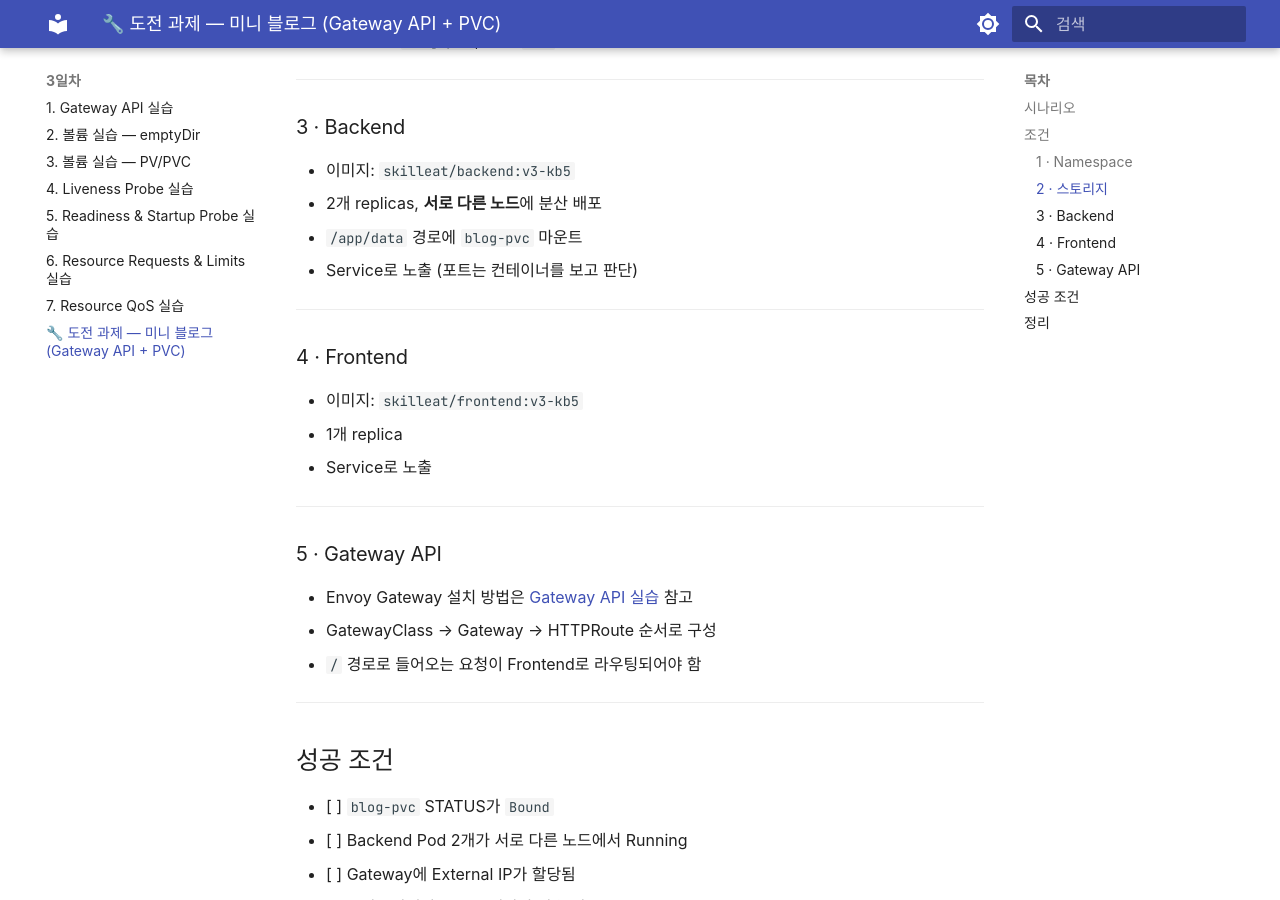
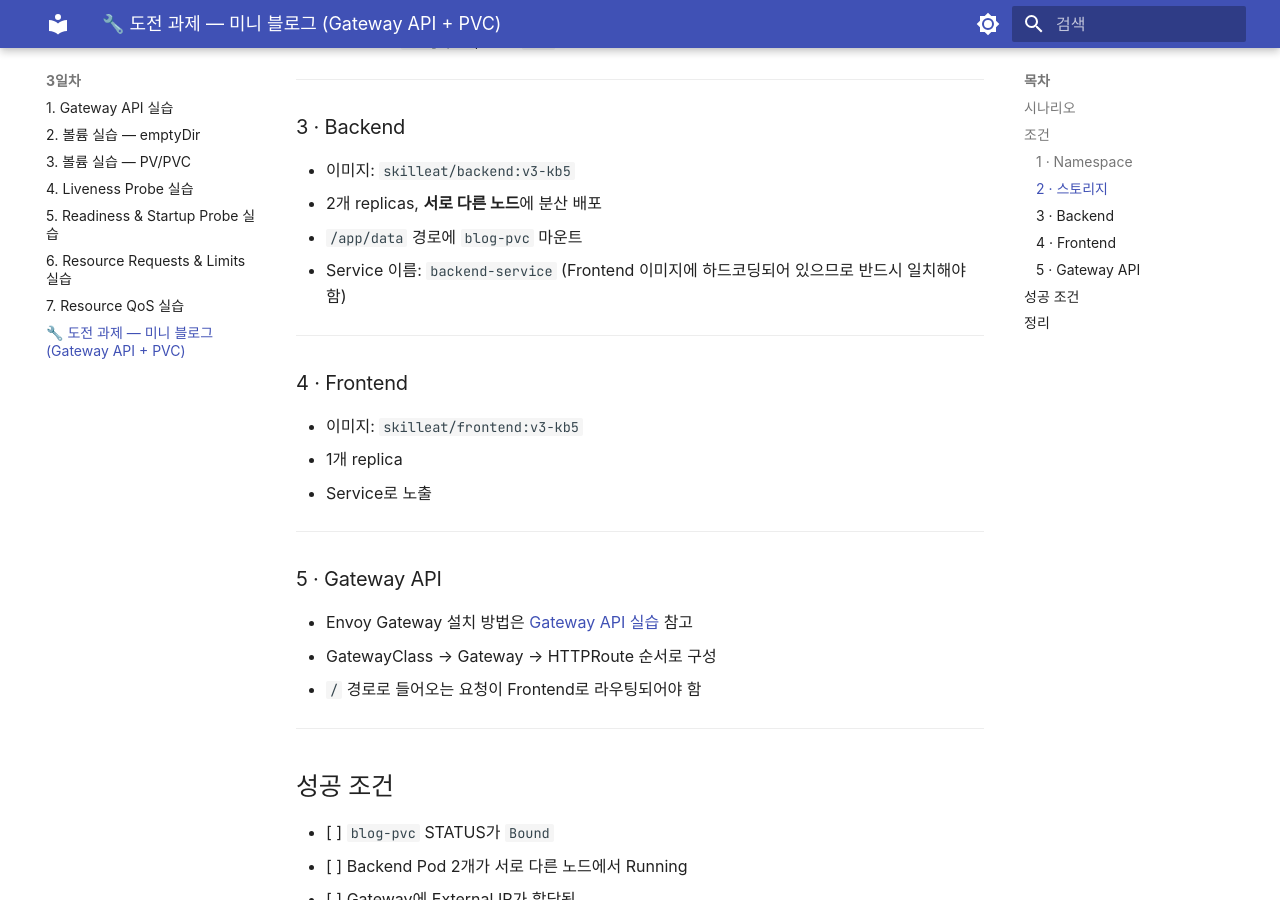
Before and after one commit to skilleat-labs/k8s-for-4days, an MkDocs documentation site: the page built from docs/day3/challenge-miniblog.md, in a window 1280 px wide and 900 px high, scrolled down 854 px. Built offline with MkDocs 1.6.1 and Material for MkDocs 9.7.7, drawn with Linux system fonts in a browser that asks for light colours; some web fonts are replaced.

Commit message:
Add required backend service name constraint

```diff
--- a/docs/day3/challenge-miniblog.md
+++ b/docs/day3/challenge-miniblog.md
@@ -36,7 +36,7 @@ Frontend와 Backend로 구성되며, Backend 2개가 **동일한 데이터 파
 - 이미지: `skilleat/backend:v3-kb5`
 - 2개 replicas, **서로 다른 노드**에 분산 배포
 - `/app/data` 경로에 `blog-pvc` 마운트
-- Service로 노출 (포트는 컨테이너를 보고 판단)
+- Service 이름: `backend-service` (Frontend 이미지에 하드코딩되어 있으므로 반드시 일치해야 함)
 
 ---
 
```
